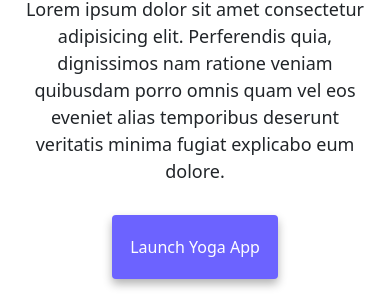
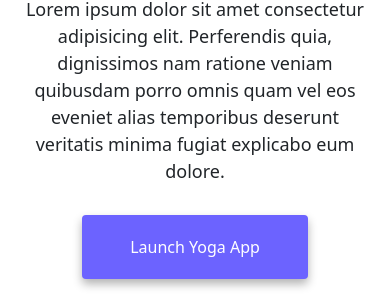
Before and after one commit to nasimlzadeh/Front-end-developer-responsive, a plain HTML site: page index.html in a window 390 px wide. Shown: the part 545-844 px from the top of the page. Drawn offline with nearby package versions, Linux system fonts and the light colour scheme.

Commit message:
corrected responsive issues with very small screens
text length issue in launch buttons

```diff
--- a/style.css
+++ b/style.css
@@ -58,10 +58,11 @@ p {
     text-align: center;
   }
   .responsive-button {
-    margin: 20px 100px;
+    margin: 20px 70px;
     border-radius: 4px;
     padding: 10px 5px;
     display: flex;
+    text-align: center;
     justify-content: center;
   }
 }
@@ -92,6 +93,7 @@ p {
   background: var(--primary-color);
   box-shadow: var(--box-shadow);
   color: white;
+  text-align: center;
 }
 .launch-links {
   /* margin: 5px; */
@@ -107,6 +109,7 @@ p {
 .about-link {
   color: var(--primary-color);
   border: 1px solid var(--primary-color);
+  text-align: center;
 }
 
 .homepage-link {
```
